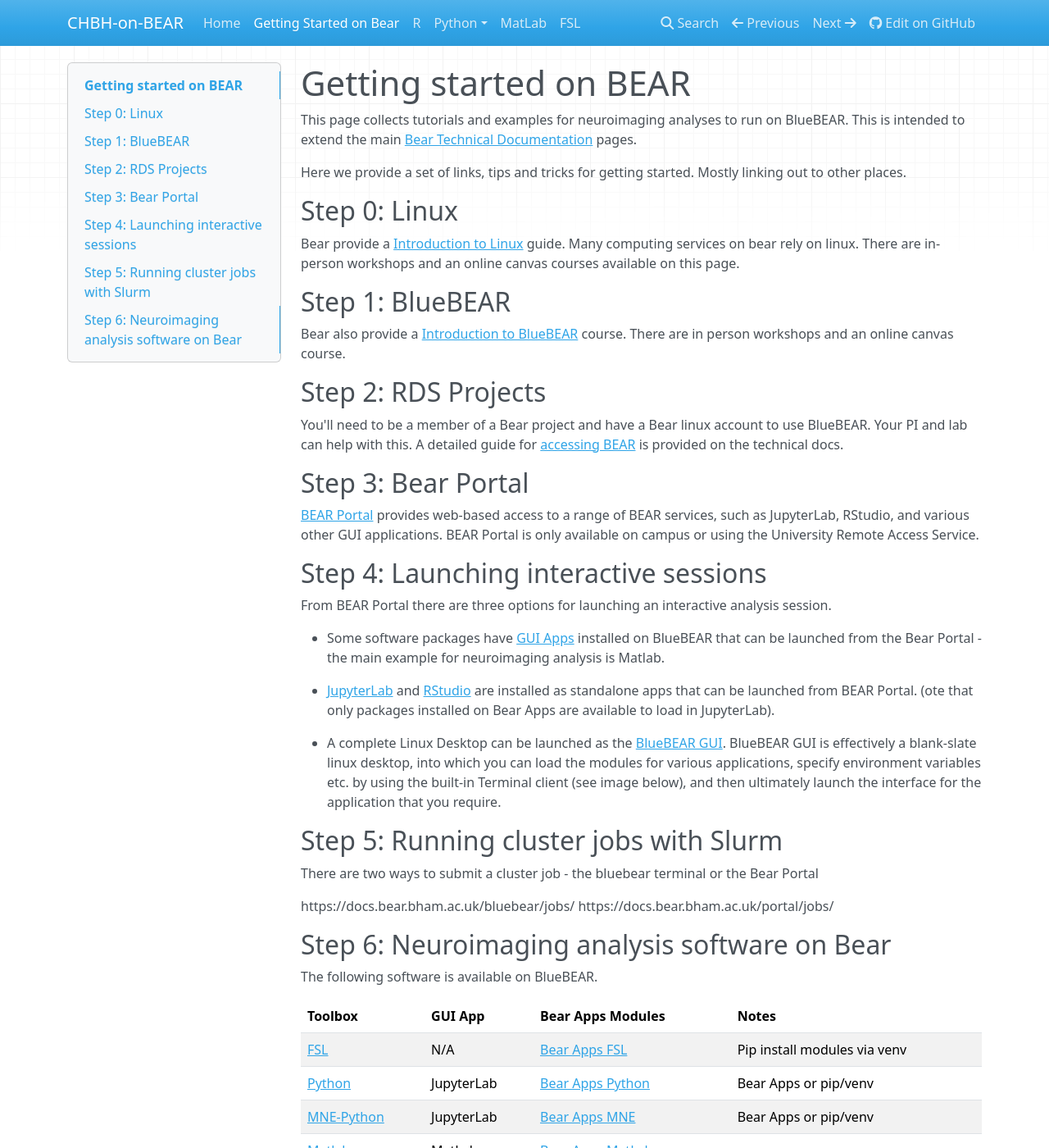
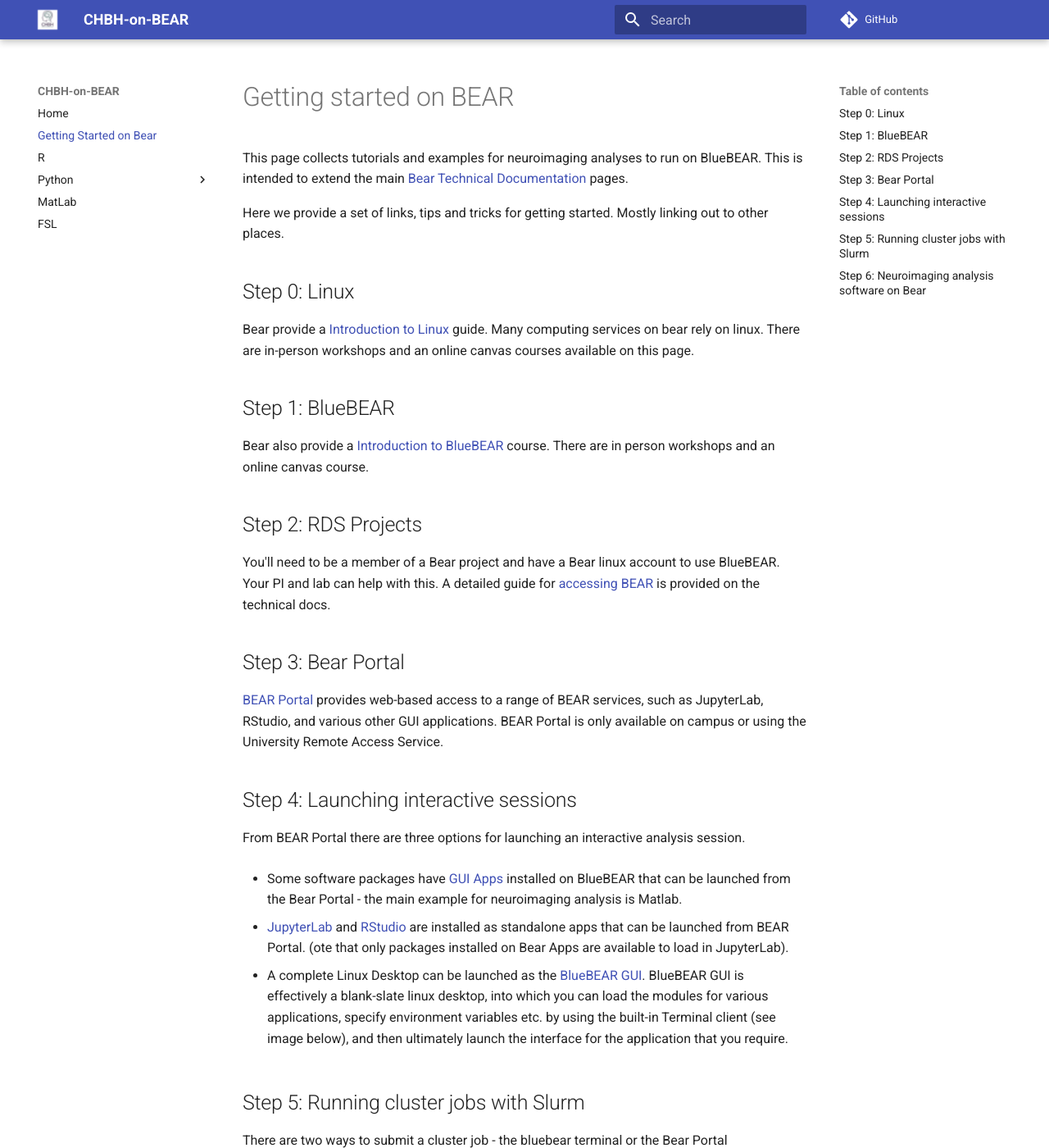
Before and after one commit to chbh-opensource/chbh-on-bear, an MkDocs documentation site: the page built from docs/bear.md, in a window 1280 px wide and 1400 px high. Shown: the whole window at 82% size. Built offline with MkDocs 1.6.1 and Material for MkDocs 9.7.7, drawn with Linux system fonts in a browser that asks for light colours; nearby versions of some CDN libraries; comment, search, counter and statistics services are not loaded; some of the changed text lies outside the part shown.

Commit message:
Use material, add logo and add syntax highlights

```diff
--- a/mkdocs.yml
+++ b/mkdocs.yml
@@ -3,6 +3,21 @@
 
 repo_url: https://github.com/AJQuinn/chbh-on-bear
 edit_uri: blob/main/docs
+
+markdown_extensions:
+  - pymdownx.highlight:
+      anchor_linenums: true
+      line_spans: __span
+      pygments_lang_class: true
+  - pymdownx.inlinehilite
+  - pymdownx.snippets
+  - pymdownx.superfences
+
+theme:
+  name: material
+  features:
+    - content.code.copy
+  logo: CHBH_logo.jpg
 
 nav:
   - Home: index.md
```
Also changed, not shown: docs/CHBH_logo.jpg (added).
